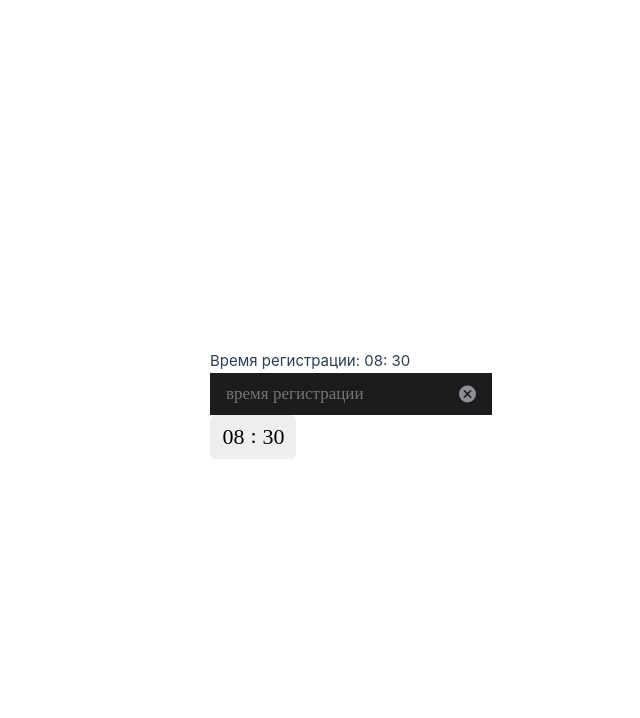
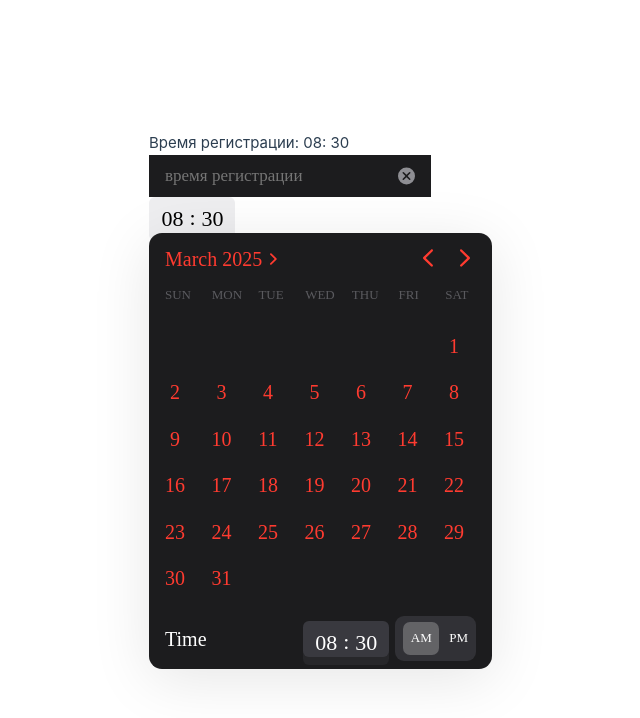
Before and after one commit to Kurbik72/tesst, a Vue app: page / in a window 1280 px wide. Shown: the top 718 px of the page, without its empty margins (148-788 px from the left). Built offline with nearby package versions, Linux system fonts and the light colour scheme; the HTML template or start-up script is replaced by a standard one; a web font is replaced by a local one.

Commit message:
fix reactive in children

```diff
--- a/src/App.vue
+++ b/src/App.vue
@@ -1,9 +1,8 @@
 <script setup lang="ts">
-import { Button, Switcher, InputBase, TimePicker } from '@/components/ui'
+import { Button, Switcher, InputBase, TimePicker, Calendar } from '@/components/ui'
 import { ref } from 'vue'
-
-const parrentHandler = () => {}
-
+import '@/global.css'
+const currentDays = ref(new Date())
 const optionsForSwitcher = ref<{ text: string; value: string }[]>([
   { text: 'Admin', value: '1' },
   { text: 'User', value: '2' },
@@ -39,6 +38,11 @@ const login = ref('')
       v-model:="time"
       theme="Light"
     />
+
+    <Calendar
+      v-model="currentDays"
+      theme="Dark"
+    />
   </div>
 </template>
 
--- a/src/components/ui/calendar/Calendar.vue
+++ b/src/components/ui/calendar/Calendar.vue
@@ -50,15 +50,13 @@ const decrementMonth = () => {
   currentDays.value = new Date(year, month - 1, Math.min(currentDay, lastDayNextMonth))
 }
 const days = () => {
-  const arrayInDays = new Date(
-    currentDays.value?.getFullYear() || 0,
-    currentDays.value?.getMonth() + 1 || 0,
-    0,
-  )
-  return arrayInDays
+  if (!currentDays.value) return 0
+  const year = currentDays.value.getFullYear()
+  const month = currentDays.value.getMonth()
+  return new Date(year, month + 1, 0).getDate() // Последний день текущего месяца
 }
 
-console.log(days())
+console.log(days(), `dfggd`)
 </script>
 
 <template>
@@ -107,7 +105,7 @@ console.log(days())
     </div>
     <div class="days">
       <div
-        v-for="day of days()?.getDate()"
+        v-for="day of days()"
         :key="day"
         class="Calendar--days"
       >
@@ -132,6 +130,9 @@ console.log(days())
 </template>
 
 <style scoped>
+* {
+  box-sizing: border-box;
+}
 .Calendar--container {
   padding: 8px 16px;
   display: flex;
@@ -144,10 +145,10 @@ console.log(days())
 .Calendar--header {
   display: flex;
   justify-content: space-between;
+  padding-top: 7px;
 }
 .Calendar--monthToggle {
   display: flex;
-  padding-right: 16px;
   gap: 15px;
 }
 .Calendar--monthToggle button {
@@ -179,6 +180,7 @@ console.log(days())
   font-weight: 600;
   color: rgba(60, 60, 67, 0.3);
   display: grid;
+  gap: 16px;
   grid-template-columns: repeat(7, 1fr);
 }
 .days {
@@ -187,8 +189,8 @@ console.log(days())
   color: #ff3b30;
   font-family: 'SF Display Medium';
   display: grid;
+  gap: 14.5px;
   grid-template-columns: repeat(7, 1fr);
-  grid-column-start: 2;
 }
 .Calendar--days {
   display: flex;
@@ -220,7 +222,6 @@ console.log(days())
   align-items: center;
   justify-content: center;
   gap: 6px;
-  padding-right: 14.5px;
 }
 .Calendar--theme--Dark {
   background: var(--System-Background-Dark-Elevated-Primary, #1c1c1e);
--- a/src/components/ui/index.ts
+++ b/src/components/ui/index.ts
@@ -3,5 +3,6 @@ import Switcher from '@/components/ui/switcher/Switcher.vue'
 import InputBase from '@/components/ui/input/InputBase.vue'
 import CenterAlert from '@/components/ui/centerAlert/CenterAlert.vue'
 import TimePicker from '@/components/ui/calendar/timePicker/TimePicker.vue'
+import Calendar from '@/components/ui/calendar/Calendar.vue'
 
-export { Button, Switcher, InputBase, CenterAlert, TimePicker }
+export { Button, Switcher, InputBase, CenterAlert, TimePicker, Calendar }
```
Also changed, not shown: 1 other file (tests, documents, lock files or other folders).
